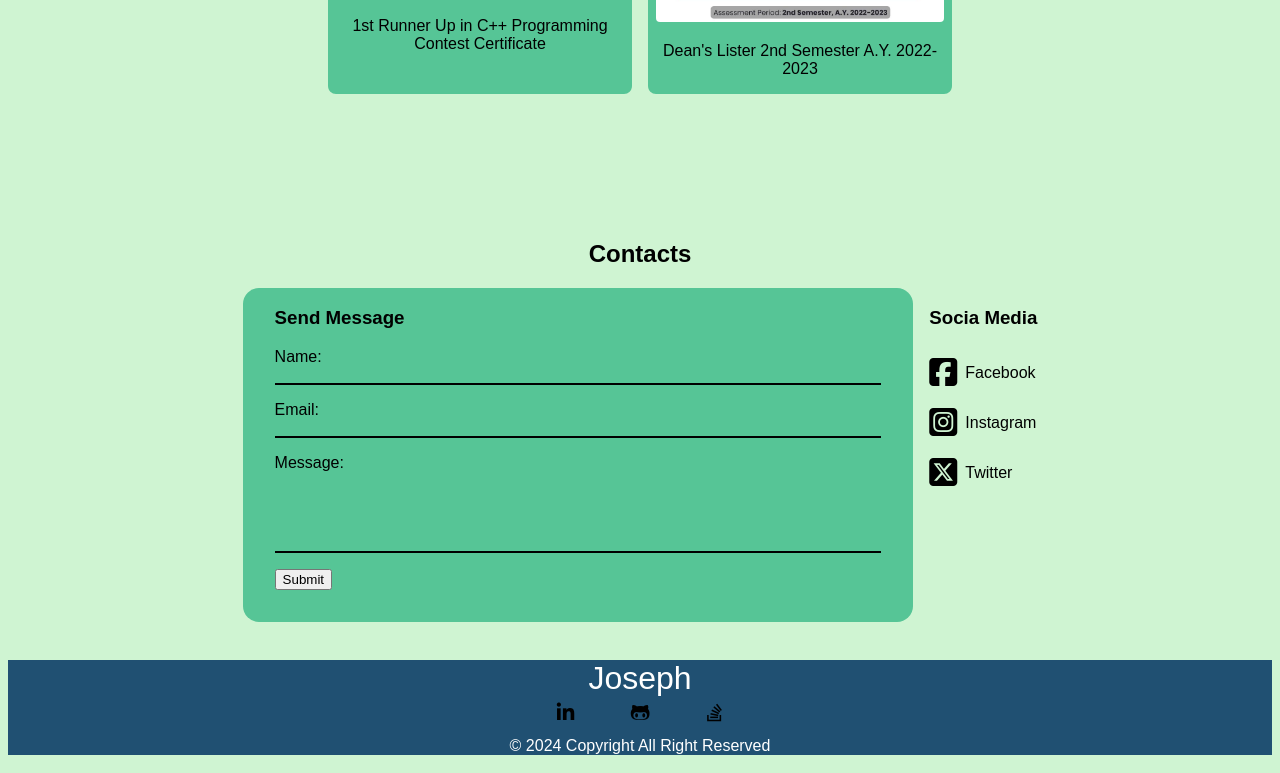
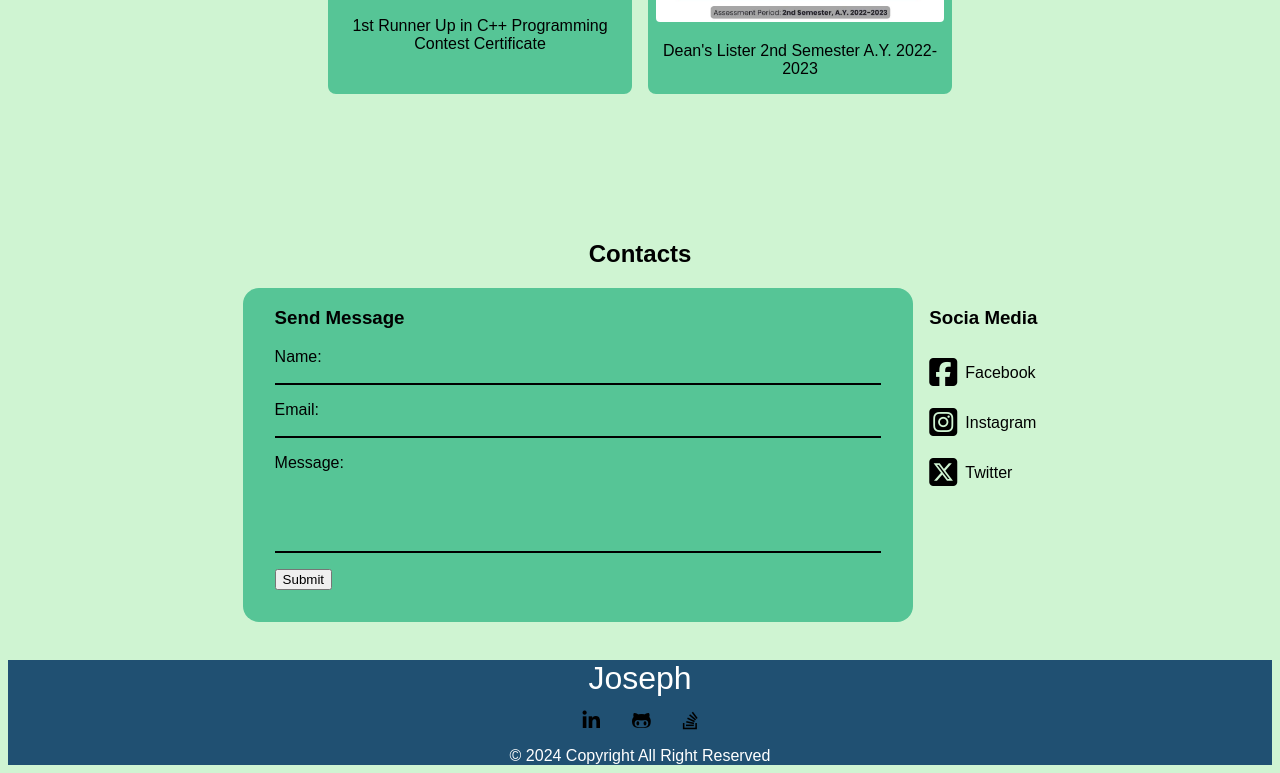
Before and after one commit to Sarcasty/sarcasty.github.io, a plain HTML site: page index.html in a window 1280 px wide. Shown: the part 3468-4241 px from the top of the page. Drawn offline with Linux system fonts and the light colour scheme.

Commit message:
style.css

```diff
--- a/style.css
+++ b/style.css
@@ -302,10 +302,6 @@ footer{
 .footer_items{
     display: flex;
     justify-content: center;
-
+    gap: 2rem;
+    padding: 1rem 0;
 }
-.footer_icon{
-    height: 1.5rem;
-    width: 1.5rem;
-    padding: .5rem 2%;
-}
```
